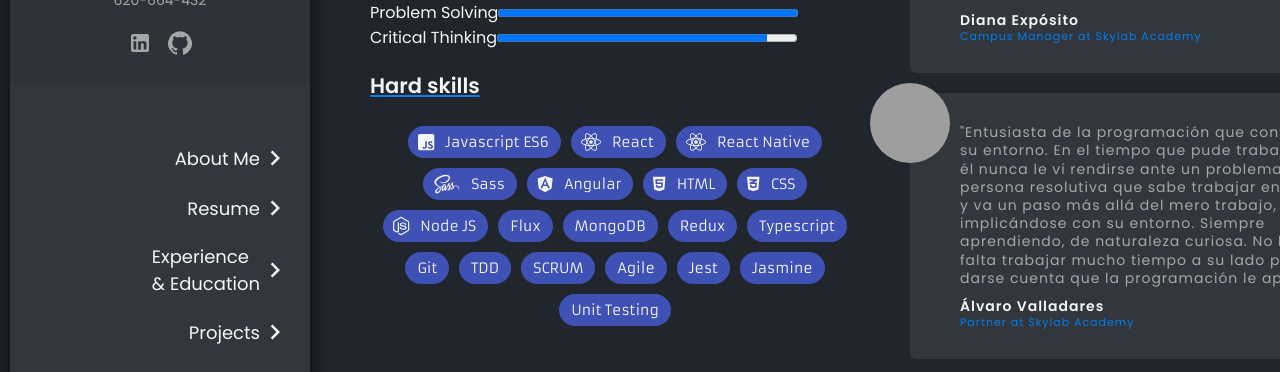
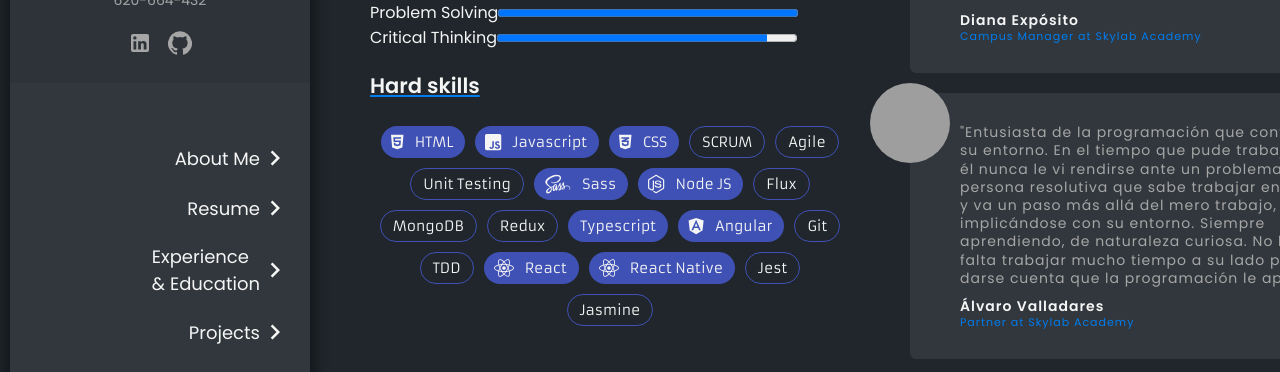
Before and after one commit to Jocalu/portfolio, a React (Create React App) app in the folder portfolio-cv/: page /resume in a window 1280 px wide. Shown: the part 256-628 px from the top of the page. Built offline with nearby package versions, Linux system fonts and the light colour scheme; grey boxes are pictures that could not be loaded.

Commit message:
Change style no programming language

```diff
--- a/portfolio-cv/src/constants/information-jose.js
+++ b/portfolio-cv/src/constants/information-jose.js
@@ -8,7 +8,7 @@
   faNodeJs,
 } from '@fortawesome/free-brands-svg-icons';
 
-const information = {
+export default {
   projects: [
     {
       name: 'Moodsic',
@@ -149,72 +149,104 @@
       name: 'Critical Thinking',
       ability: 90,
     }],
-    hardskills: [{
-      name: 'Javascript ES6',
+    hardskills: [
+      {
+        name: 'HTML',
+        icon: faHtml5,
+        programmingLanguage: true,
+      },
+      {
+        name: 'Javascript',
         icon: faJsSquare,
+        programmingLanguage: true,
+      },
+      {
+        name: 'CSS',
+        icon: faCss3Alt,
+        programmingLanguage: true,
+      },
+      {
+        name: 'SCRUM',
+        icon: null,
+        programmingLanguage: false,
+      },
+      {
+        name: 'Agile',
+        icon: null,
+        programmingLanguage: false,
+      },
+      {
+        name: 'Unit Testing',
+        icon: null,
+        programmingLanguage: false,
+      },
+      {
+        name: 'Sass',
+        icon: faSass,
+        programmingLanguage: true,
+      },
+
+      {
+        name: 'Node JS',
+        icon: faNodeJs,
+        programmingLanguage: true,
+      },
+      {
+        name: 'Flux',
+        icon: null,
+        programmingLanguage: false,
+      },
+      {
+        name: 'MongoDB',
+        icon: null,
+        programmingLanguage: false,
+      },
+      {
+        name: 'Redux',
+        icon: null,
+        programmingLanguage: false,
+      },
+      {
+        name: 'Typescript',
+        icon: null,
+        programmingLanguage: true,
+      },
+      {
+        name: 'Angular',
+        icon: faAngular,
+        programmingLanguage: true,
+      },
+      {
+        name: 'Git',
+        icon: null,
+        programmingLanguage: false,
+      },
+      {
+        name: 'TDD',
+        icon: null,
+        programmingLanguage: false,
       },
       {
         name: 'React',
         icon: faReact,
+        programmingLanguage: true,
       },
       {
         name: 'React Native',
         icon: faReact,
+        programmingLanguage: true,
       },
-    {
-      name: 'Sass',
-      icon: faSass,
-    },
-    {
-      name: 'Angular',
-      icon: faAngular,
-    },
-    {
-      name: 'HTML',
-      icon: faHtml5,
-    },
-    {
-      name: 'CSS',
-      icon: faCss3Alt,
-    },
-    {
-      name: 'Node JS',
-      icon: faNodeJs,
-    },
-    {
-      name: 'Flux',
-    },
-    {
-      name: 'MongoDB',
-    },
-    {
-      name: 'Redux',
-    },
-    {
-      name: 'Typescript',
-    },
-    {
-      name: 'Git',
-    },
-    {
-      name: 'TDD',
-    },
-    {
-      name: 'SCRUM',
-    },
-    {
-      name: 'Agile',
-    },
+
       {
         name: 'Jest',
+        icon: null,
+        programmingLanguage: false,
       },
       {
         name: 'Jasmine',
+        icon: null,
+        programmingLanguage: false,
       },
-    {
-      name: 'Unit Testing',
-    },
-
     ],
   },
 
@@ -257,5 +289,3 @@
   },
 
 };
-
-export default information;
--- a/portfolio-cv/src/pages/contact/Contact.jsx
+++ b/portfolio-cv/src/pages/contact/Contact.jsx
@@ -67,7 +67,7 @@
 
         </div>
 
-        <h3>How I can help you?</h3>
+        <h3>How can I help you?</h3>
 
         <form
           className="formcontrol"
--- a/portfolio-cv/src/pages/resume/Resume.jsx
+++ b/portfolio-cv/src/pages/resume/Resume.jsx
@@ -32,8 +32,8 @@
         <div className="soft-skills">
           <h3>Soft skills</h3>
           {information.skills.softskills.map((skill) => (
-            <div className="">
-              <label key={`soft ${skill.name}`} htmlFor={skill.name}>
+            <div key={skill.name}>
+              <label htmlFor={skill.name}>
                 {skill.name}
 
               </label>
@@ -48,11 +48,13 @@
           <div className={classes.root}>
             {information.skills.hardskills.map((skill) => (
               <Chip
+                key={skill.name}
                 className="chip"
                 icon={<FontAwesomeIcon icon={skill.icon} />}
                 label={skill.name}
                 color="primary"
                 clickable
+                variant={skill.programmingLanguage === true ? 'default' : 'outlined'}
               />
             ))}
           </div>
--- a/portfolio-cv/src/pages/resume/Resume.scss
+++ b/portfolio-cv/src/pages/resume/Resume.scss
@@ -24,7 +24,7 @@
     }
 
     .hard-skills {
-      padding-right: 20px;
+      padding-right: 30px;
 
       .chip {
         @include fontregular(14px, $color-white-hard);
```
Lines whose indentation alone changed are shown as unchanged.
